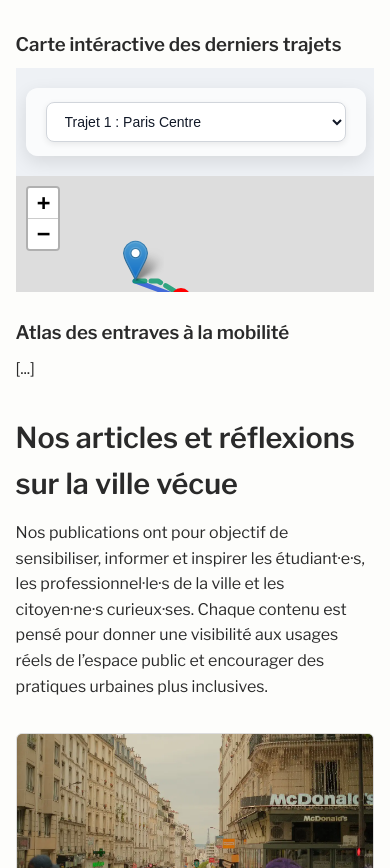
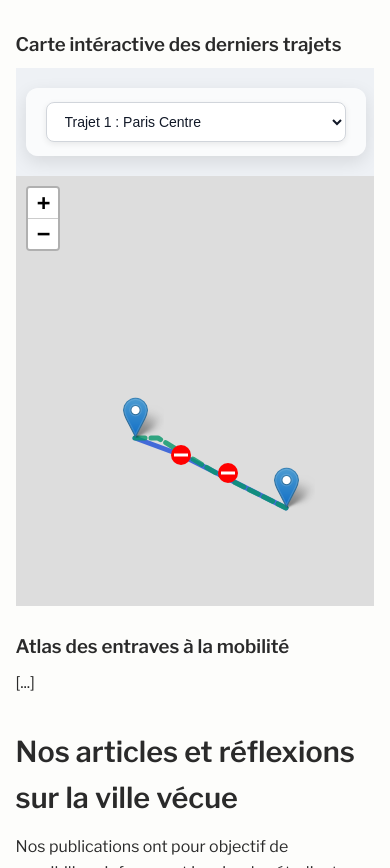
Before and after one commit to gael-mgn/ville-vecue.fr, a plain HTML site: page actions.html in a window 390 px wide. Shown: the part 1196-2064 px from the top of the page. Drawn offline with nearby package versions, Linux system fonts and the light colour scheme.

Commit message:
Add files via upload

```diff
--- a/actions.html
+++ b/actions.html
@@ -70,16 +70,14 @@ Cet outil permet de comparer les parcours, de visualiser les écarts de temps, e
 
 
 <style>
-    /* Conteneur pour gérer le ratio */
     .iframe-container {
       position: relative;
       width: 100%;
-      /* Ratio 1.6 (hauteur / largeur) → hauteur = 100 / 1.6 = 62.5% */
+      /* Ratio par défaut : 1.6 → 62.5% */
       padding-top: 62.5%;
       overflow: hidden;
     }
 
-    /* L’iframe s’adapte au conteneur */
     .iframe-container iframe {
       position: absolute;
       top: 0;
@@ -87,6 +85,14 @@ Cet outil permet de comparer les parcours, de visualiser les écarts de temps, e
       width: 100%;
       height: 100%;
       border: 0;
+    }
+
+    /* 📱 Sur smartphone : ratio inversé → hauteur plus grande */
+    @media (max-width: 768px) {
+      .iframe-container {
+        /* Ratio inversé : 1 / 1.6 = 0.625 → 160% */
+        padding-top: 150%;
+      }
     }
   </style>
 
```
